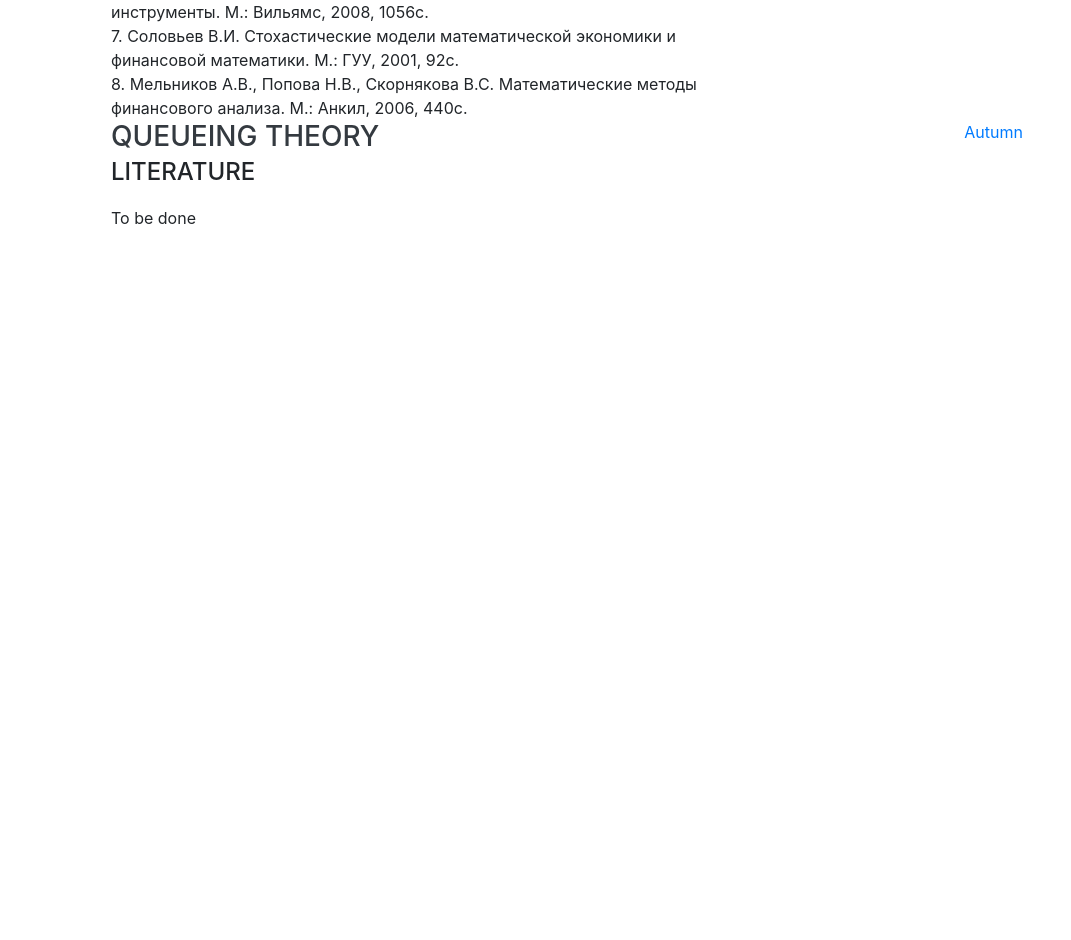
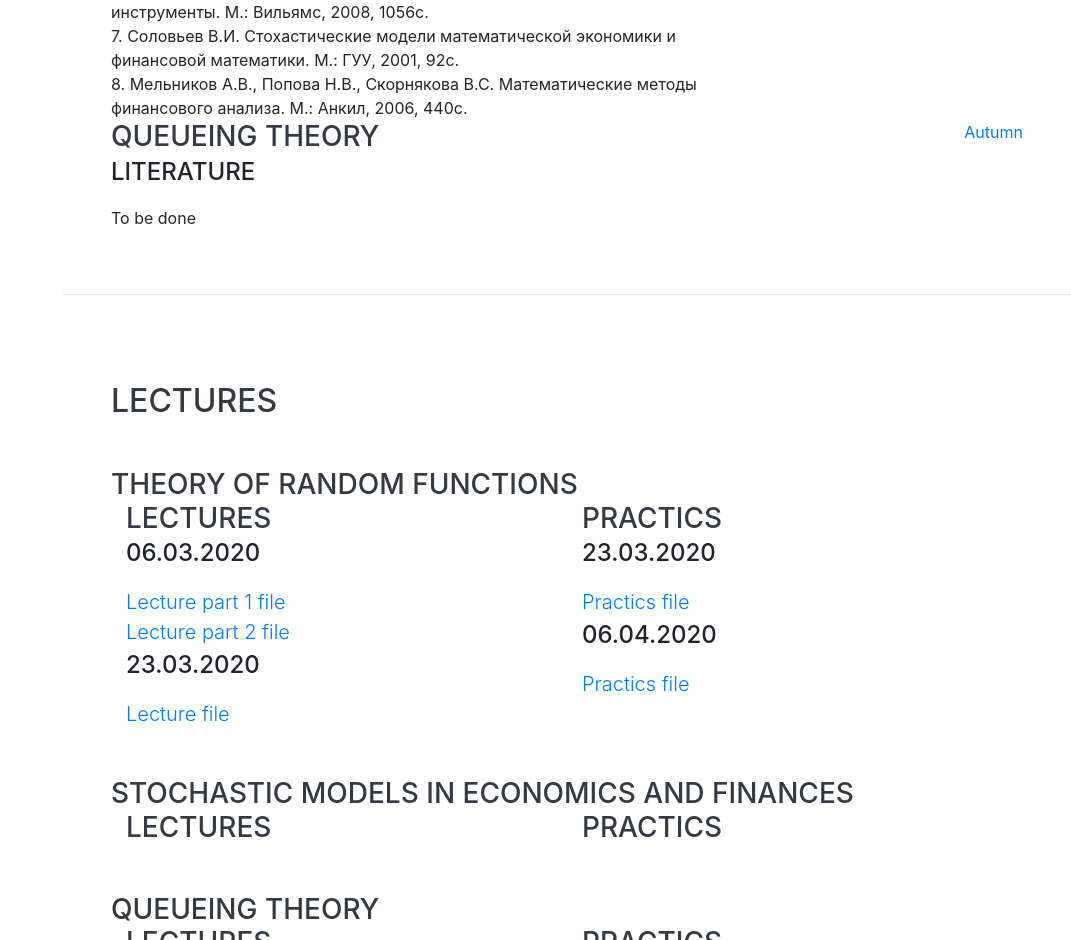
Before and after one commit to zayoleg/zayoleg.github.io, a website with bundled scripts: page index.html in a window 1280 px wide. Shown: the part 1860-2800 px from the top of the page, without its empty margins (209-1280 px from the left). Before the commit the page ends 2154 px from the top, so only its background shows below. Built offline with nearby package versions, Linux system fonts and the light colour scheme; a web font is replaced by a local one.

Commit message:
added lectures and files

```diff
--- a/index.html
+++ b/index.html
@@ -42,6 +42,9 @@
         </li>
         <li class="nav-item">
           <a class="nav-link js-scroll-trigger" href="#courses">Courses</a>
+        </li>
+        <li class="nav-item">
+          <a class="nav-link js-scroll-trigger" href="#lectures">Lectures</a>
         </li>
       </ul>
     </div>
@@ -116,6 +119,71 @@
         </div>
       </div>
     </section>
+    <hr class="m-0">
+    <section class="resume-section p-3 p-lg-5 d-flex align-items-center" id="lectures">
+      <div class="w-100">
+        <h2 class="mb-5">Lectures</h2>
+        <h3 class="mb-0">Theory of Random Functions</h3>
+        <div class="resume-item d-flex flex-column flex-md-row justify-content-between mb-5">
+        	<div class="col-6">
+	          <div class="resume-content">
+	            <h3 class="mb-0">Lectures</h3>
+				<div>
+	    	        <div class="subheading mb-3">06.03.2020</div>
+	        	    <a class="lead mb-5" href="/files/Lecture_RFT_06_03_a.pdf">Lecture part 1 file</a>
+    	        	<br/>
+		            <a class="lead mb-5" href="/files/Lecture_RFT_06_03_b.pdf">Lecture part 2 file</a>
+    	        </div>
+				<div>
+	        	    <div class="subheading mb-3">23.03.2020</div>
+    	        	<a class="lead mb-5" href="/files/Lecture_RFT_23_03.pdf">Lecture file</a>
+	    	    </div>
+    	      </div>
+        	</div>
+        	<div class="col-6">
+	          <div class="resume-content">
+	            <h3 class="mb-0">Practics</h3>
+				<div>
+	    	        <div class="subheading mb-3">23.03.2020</div>
+	        	    <a class="lead mb-5" href="/files/Practics_RFT_23_03.pdf">Practics file</a>
+    	        </div>
+				<div>
+	        	    <div class="subheading mb-3">06.04.2020</div>
+    	        	<a class="lead mb-5" href="/files/Practics_RFT_06_04.pdf">Practics file</a>
+	    	    </div>
+    	      </div>
+        	</div>
+        </div>
+
+		<h3 class="mb-0">Stochastic Models in Economics and Finances</h3>
+        <div class="resume-item d-flex flex-column flex-md-row justify-content-between mb-5">
+        	<div class="col-6">
+	          <div class="resume-content">
+	            <h3 class="mb-0">Lectures</h3>
+    	      </div>
+        	</div>
+        	<div class="col-6">
+	          <div class="resume-content">
+	            <h3 class="mb-0">Practics</h3>
+    	      </div>
+        	</div>
+        </div>
+
+		<h3 class="mb-0">Queueing Theory</h3>
+        <div class="resume-item d-flex flex-column flex-md-row justify-content-between mb-5">
+        	<div class="col-6">
+	          <div class="resume-content">
+	            <h3 class="mb-0">Lectures</h3>
+    	      </div>
+        	</div>
+        	<div class="col-6">
+	          <div class="resume-content">
+	            <h3 class="mb-0">Practics</h3>
+    	      </div>
+        	</div>
+        </div>
+      </div>
+    </section>
 
   </div>
 
```
Also changed, not shown: 5 other files.
